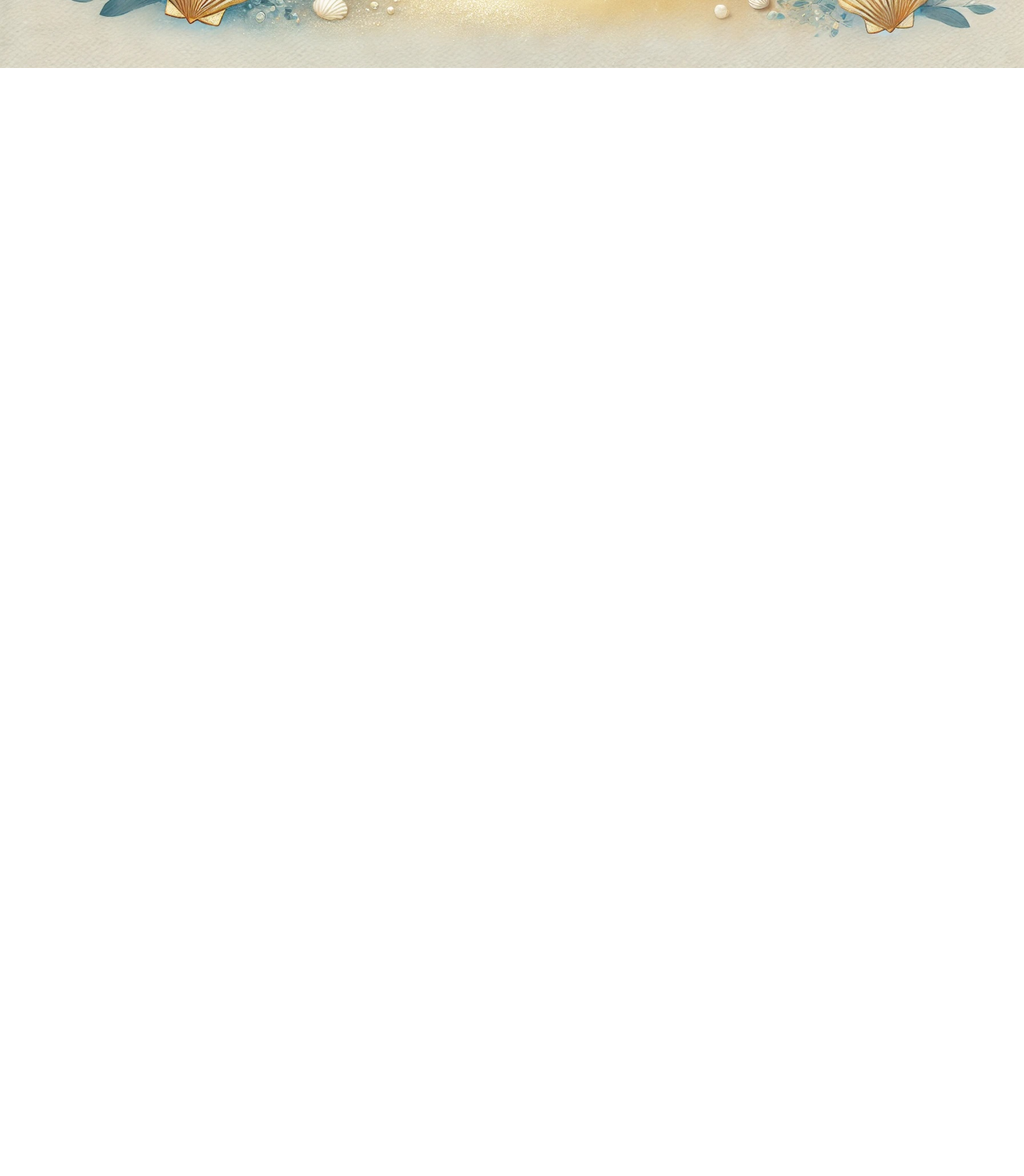
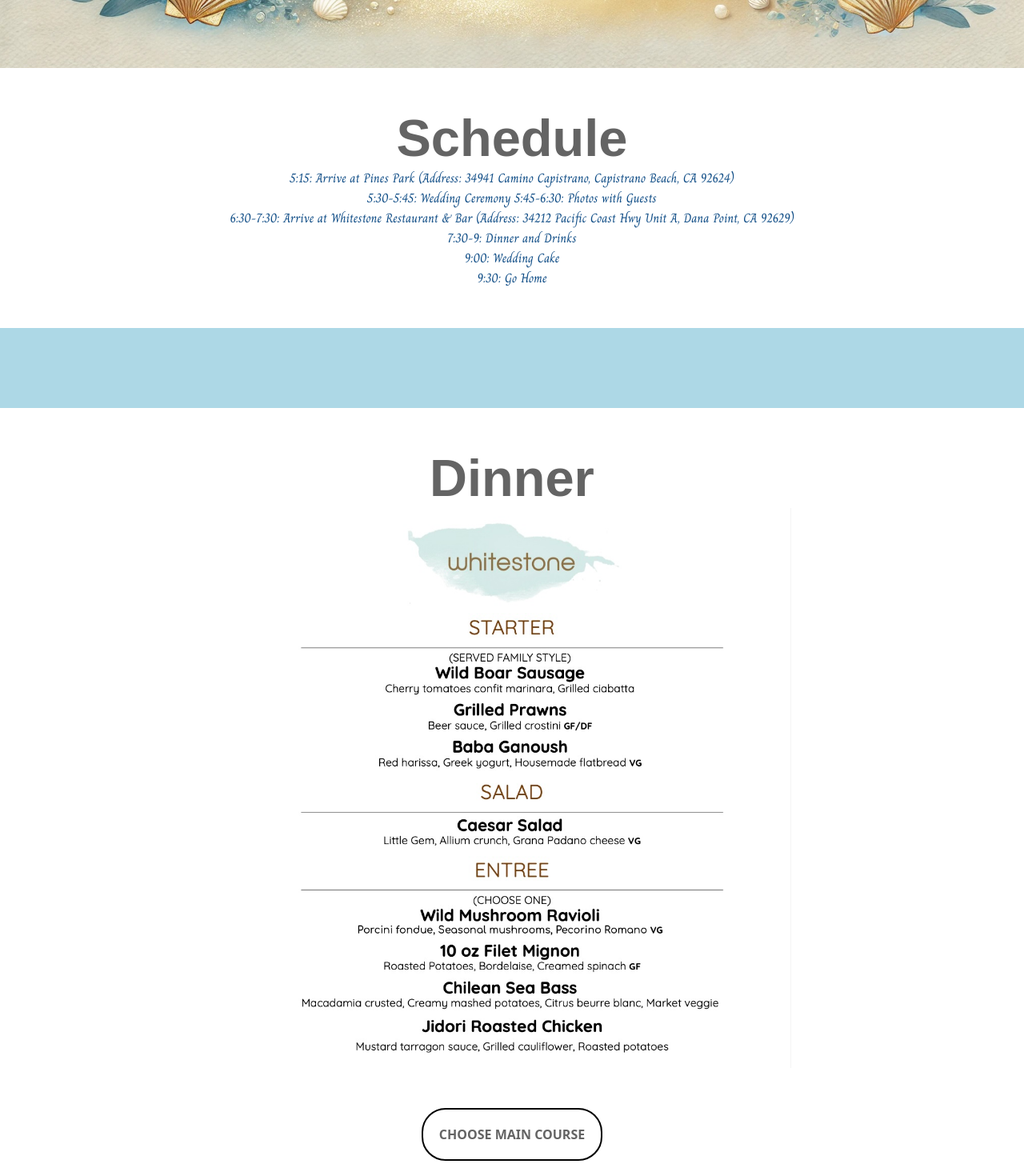
Before and after one commit to raymondsli/wedding, a React (Create React App) app: page / in a window 1280 px wide. Shown: the part 640-2110 px from the top of the page at 80% size. Before the commit the page ends 800 px from the top, so only its background shows below. Built offline with nearby package versions, Linux system fonts and the light colour scheme; a web font is replaced by a local one.

Commit message:
schedule and dinner pages

```diff
--- a/src/App.js
+++ b/src/App.js
@@ -1,10 +1,16 @@
 import "./App.css";
+import Seperator from "./components/Seperator.js";
 import Details from "./pages/detailsPage/Details.js";
+import Schedule from "./pages/schedulePage/Schedule.js";
+import Dinner from "./pages/dinnerPage/Dinner.js";
 
 function App() {
   return (
     <div>
       <Details />
+      <Schedule />
+      <Seperator />
+      <Dinner />
     </div>
   );
 }
--- /dev/null
+++ b/src/components/Seperator.js
@@ -0,0 +1,4 @@
+function Seperator() {
+  return <div style={{ backgroundColor: "lightblue", height: "100px" }} />;
+}
+export default Seperator;
--- a/src/pages/detailsPage/Details.css
+++ b/src/pages/detailsPage/Details.css
@@ -1,4 +1,4 @@
-.sky-background-image {
+.background-image {
   background-image: url("~/src/images/background-4.jpg");
   background-size: cover;
   height: 725px;
@@ -26,7 +26,7 @@
   background: #fff !important;
   color: #646464;
   font-size: 16px;
-  font-family: Sofia Sans Condensed;
+  font-family: "Sofia", "Sans", "Condensed";
   font-weight: 600;
   text-transform: uppercase;
   cursor: pointer;
--- a/src/pages/detailsPage/Details.js
+++ b/src/pages/detailsPage/Details.js
@@ -5,7 +5,7 @@ import "@leenguyen/react-flip-clock-countdown/dist/index.css";
 
 function Details() {
   return (
-    <div className="sky-background-image">
+    <div className="background-image">
       <h1 className="name-header">Yi-Nung & Raymond</h1>
       <DetailsContent />
       <div className="countdown-clock">
--- /dev/null
+++ b/src/pages/dinnerPage/Dinner.css
@@ -0,0 +1,43 @@
+.subsection-header {
+  margin-top: 50px;
+  text-align: center;
+  font-size: 65px;
+  font-family: "Amsterdam", Arial, serif;
+  color: #646464;
+}
+
+.dinner-menu-image {
+  margin: auto;
+  background-image: url("~/src/images/dinner-menu.jpg");
+  background-size: contain;
+  background-repeat: no-repeat;
+  background-position: center;
+  height: 700px;
+}
+
+.dinner-button {
+  margin: 50px auto;
+  display: flex;
+  justify-content: center;
+  border-radius: 30px;
+  padding: 20px 20px;
+  background: #fff !important;
+  color: #646464;
+  font-size: 16px;
+  font-family: "Sofia", "Sans", "Condensed";
+  font-weight: 600;
+  text-transform: uppercase;
+  cursor: pointer;
+  border: solid 2px black;
+}
+
+.schedule-content-container {
+  display: flex;
+  flex-direction: column;
+  align-items: center;
+  color: rgb(13, 75, 133);
+}
+
+.schedule-content-text {
+  font-family: "Charm", Arial, serif;
+}
--- /dev/null
+++ b/src/pages/dinnerPage/Dinner.js
@@ -0,0 +1,13 @@
+import "./Dinner.css";
+
+function Dinner() {
+  return (
+    <div className="dinner-page">
+      <h1 className="subsection-header">Dinner</h1>
+      <div className="dinner-menu-image" />
+      <button className="dinner-button">Choose Main Course</button>
+    </div>
+  );
+}
+
+export default Dinner;
--- /dev/null
+++ b/src/pages/schedulePage/Schedule.css
@@ -0,0 +1,19 @@
+.subsection-header {
+  margin-top: 50px;
+  text-align: center;
+  font-size: 65px;
+  font-family: "Amsterdam", Arial, serif;
+  color: #646464;
+}
+
+.schedule-content-container {
+  display: flex;
+  flex-direction: column;
+  align-items: center;
+  color: rgb(13, 75, 133);
+  margin-bottom: 50px;
+}
+
+.schedule-content-text {
+  font-family: "Charm", Arial, serif;
+}
--- a/src/pages/schedulePage/Schedule.js
+++ b/src/pages/schedulePage/Schedule.js
@@ -0,0 +1,28 @@
+import "./Schedule.css";
+
+function Schedule() {
+  return (
+    <div>
+      <h1 className="subsection-header">Schedule</h1>
+      <div className="schedule-content-container">
+        <div className="schedule-content-text">
+          5:15: Arrive at Pines Park (Address: 34941 Camino Capistrano,
+          Capistrano Beach, CA 92624){" "}
+        </div>
+        <div className="schedule-content-text">
+          {" "}
+          5:30-5:45: Wedding Ceremony 5:45-6:30: Photos with Guests{" "}
+        </div>
+        <div className="schedule-content-text">
+          6:30-7:30: Arrive at Whitestone Restaurant & Bar (Address: 34212
+          Pacific Coast Hwy Unit A, Dana Point, CA 92629){" "}
+        </div>
+        <div className="schedule-content-text">7:30-9: Dinner and Drinks </div>
+        <div className="schedule-content-text">9:00: Wedding Cake </div>
+        <div className="schedule-content-text">9:30: Go Home</div>
+      </div>
+    </div>
+  );
+}
+
+export default Schedule;
```
Also changed, not shown: src/images/dinner-menu.jpg (added).
